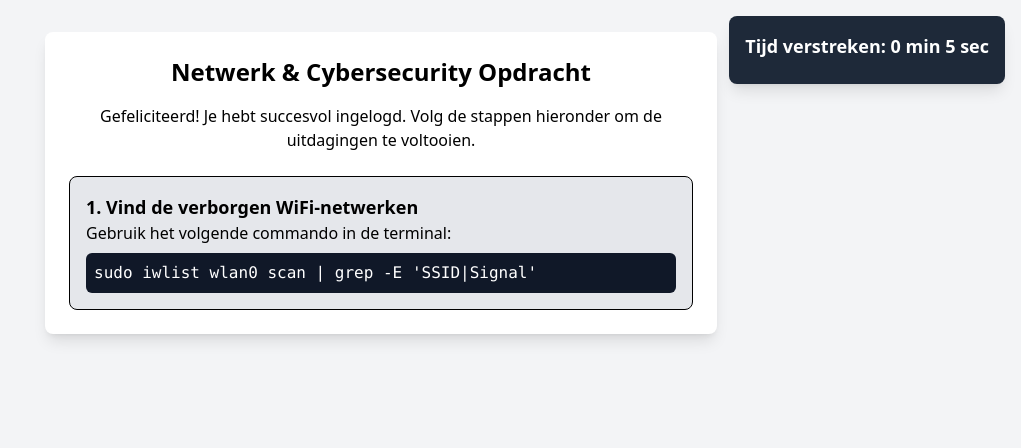
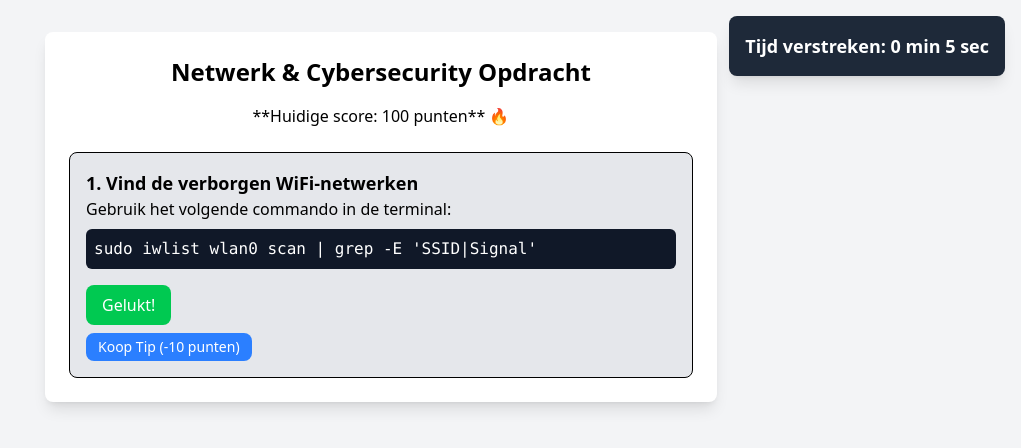
Before and after one commit to nkarimova24/kw1c-proeflesdag, a React (Vite) app: page /opdracht in a window 1280 px wide. Shown: the top 448 px of the page, without its empty margins (259-1280 px from the left). Built offline with nearby package versions, Linux system fonts and the light colour scheme.

Commit message:
verwerking opdrachten

```diff
--- a/src/components/Timer.jsx
+++ b/src/components/Timer.jsx
@@ -1,6 +1,6 @@
 import { useState, useEffect } from "react";
 
-export default function Timer() {
+export default function Timer({ showTips }) {
   const [elapsedTime, setElapsedTime] = useState(0);
   const [tips, setTips] = useState({ tip1: false, tip2: false, tip3: false });
 
@@ -9,7 +9,10 @@ export default function Timer() {
       setElapsedTime((prev) => prev + 1);
     }, 1000);
 
-    const tipTimers = [
+    let tipTimers = [];
+
+    if (showTips) {
+      tipTimers = [
         setTimeout(() => {
           setTips((prev) => ({ ...prev, tip1: true }));
           console.log("💡 Tip: 'admin' is een standaard inlognaam.");
@@ -23,12 +26,13 @@ export default function Timer() {
           console.log("💡 Tip: Bekijk de broncode van de pagina om te zien hoe je kunt inloggen.");
         }, 6 * 60 * 1000),
       ];
+    }
 
     return () => {
       clearInterval(interval);
       tipTimers.forEach(clearTimeout);
     };
-  }, []);
+  }, [showTips]);
 
   const minutes = Math.floor(elapsedTime / 60);
   const seconds = elapsedTime % 60;
@@ -36,11 +40,14 @@ export default function Timer() {
   return (
     <div className="fixed top-4 right-4 bg-gray-800 text-white p-4 rounded-lg shadow-lg">
       <p className="text-lg font-bold">Tijd verstreken: {minutes} min {seconds} sec</p>
+
+      {showTips && (
         <div className="mt-2 space-y-2">
-        {tips.tip1 && <div className="p-2 bg-300 rounded"> - Tip: 'admin' is een standaard inlognaam.</div>}
-        {tips.tip2 && <div className="p-2 bg-300 rounded"> - Tip: Gebruik F12 om de ontwikkelaarstools te openen.</div>}
-        {tips.tip3 && <div className="p-2 bg-300 rounded"> - Tip: Bekijk de broncode van de pagina om te zien hoe je kunt inloggen.</div>}
+          {tips.tip1 && <div className="p-2 bg-yellow-300 rounded">💡 Tip: 'admin' is een standaard inlognaam.</div>}
+          {tips.tip2 && <div className="p-2 bg-yellow-300 rounded">💡 Tip: Gebruik F12 om de ontwikkelaarstools te openen.</div>}
+          {tips.tip3 && <div className="p-2 bg-yellow-300 rounded">💡 Tip: Bekijk de broncode van de pagina om te zien hoe je kunt inloggen.</div>}
         </div>
+      )}
     </div>
   );
 }
--- /dev/null
+++ b/src/components/Tips.jsx
@@ -0,0 +1,32 @@
+import { useState } from "react";
+
+export default function Tips({ taskIndex, taskTip, score, setScore }) {
+  const [bought, setBought] = useState(false);
+
+  // Functie om een tip te kopen
+  const buyTip = () => {
+    if (!bought && score >= 10) {
+      setBought(true);
+      setScore(score - 10);
+    }
+  };
+
+  return (
+    <div>
+      {/* Tip kopen knop (alleen als nog niet gekocht) */}
+      {!bought && (
+        <button
+          className="mt-2 px-3 py-1 bg-blue-500 text-white rounded-lg text-sm"
+          onClick={buyTip}
+        >
+          Koop Tip (-10 punten)
+        </button>
+      )}
+
+      {/* Tip tonen als gekocht */}
+      {bought && (
+        <p className="mt-2 text-sm text-yellow-600">💡 Tip: {taskTip}</p>
+      )}
+    </div>
+  );
+}
--- a/src/pages/ExercisePage.jsx
+++ b/src/pages/ExercisePage.jsx
@@ -1,6 +1,90 @@
+import { useState } from "react";
 import Timer from "../components/Timer";
+import Tips from "../components/Tips";
 
 export default function ExercisePage() {
+  //startscore
+  const [score, setScore] = useState(100);
+
+  //eerste opdracht dat zichtbaar is
+  const [currentTask, setCurrentTask] = useState(0);
+
+  const tasks = [
+    {
+      title: "1. Vind de verborgen WiFi-netwerken",
+      description: "Gebruik het volgende commando in de terminal:",
+      command: "sudo iwlist wlan0 scan | grep -E 'SSID|Signal'",
+      buttonText: "Gelukt!",
+      tip: "Gebruik 'iwlist wlan0 scan' om alle netwerken te zien.",
+    },
+    {
+      title: "2. Maak verbinding met het verborgen WiFi-netwerk (DHCP)",
+      description: "Gebruik de gevonden SSID en verbind handmatig met het WiFi-netwerk via de netwerkinstellingen van Ubuntu. Zorg ervoor dat DHCP is ingeschakeld, zodat je automatisch een IP-adres krijgt toegewezen.",
+      buttonText: "Gelukt!",
+      tip: "vul tip in",
+    },
+    {
+      title: "3. Download en installeer SuperTuxKart",
+      description: "Hiervoor start je de terminal op",
+      description: "Op de computer zit een sticker met het apparaat-ID, en de switch heeft een label met de netwerknaam. Gebruik deze informatie om de juiste instellingen in te vullen.",
+      buttonText: "Gelukt!",
+      tip: "vul tip in",
+    },
+    {
+      title: "4. Verbreek je WiFi-verbinding en sluit de computer aan op de switch",
+      description: "Gebruik een netwerkkabel om je computer te verbinden met de switch op tafel. Zorg ervoor dat je WiFi-verbinding is uitgeschakeld.",
+      description: "Op de computer zit een sticker met het apparaat-ID, en de switch heeft een label met de netwerknaam. Gebruik deze informatie om de juiste instellingen in te vullen.",
+      buttonText: "Gelukt!",
+      tip: "vul tip in",
+    },
+    {
+      title: "5. Wat is een IP-adres en hoe werkt een subnetmask?",
+      description: "Een IP-adres is een uniek nummer dat een apparaat in een netwerk identificeert. Dit adres bestaat uit vier nummers gescheiden door punten (bijv. 192.168.1.10).",
+      description: "Het subnetmask bepaalt welke IP-adressen tot hetzelfde netwerk behoren. Een veelvoorkomend subnetmask is 255.255.255.0, wat betekent dat alle apparaten met een adres dat begint met 192.168.1.x binnen hetzelfde netwerk zitten.",
+      buttonText: "Gelukt!",
+      tip: "vul tip in",
+    },
+    {
+      title: "6. Configureer een statisch IP-adres",
+      description: "Omdat je nu verbonden bent met de switch, moet je een statisch IP-adres instellen.",
+        command: `Ga naar Netwerkinstellingen → Bedrade verbinding
+→ Handmatig configureren.
+
+IP-adres: 192.168.1.X
+(kies een uniek nummer voor X, bijvoorbeeld 10)
+Subnetmasker: 255.255.255.0
+Gateway: 192.168.1.1`,
+      buttonText: "Gelukt!",
+      tip: "vul tip in",
+      },
+      {
+        title: "7. Test je verbinding",
+        description: "Open een terminal en test je verbinding met het volgende commando:",
+        command: 'ping -c 4 192.168.1.1',
+        description: "Als je antwoord krijgt, is de verbinding succesvol.",
+        buttonText: "Gelukt!",
+        tip: "vul tip in",
+      },
+      {
+        title: "8. Start SuperTuxKart in de multiplayer-modus",
+        description: "Start SuperTuxKart en ga naar multiplayer-instellingen.",
+        description: "De eerste speler moet een lokaal netwerkspel hosten. De andere spelers kunnen zich aansluiten met het IP-adres van de host.",
+        buttonText: "Gelukt!",
+        tip: "vul tip in",
+      },
+      {
+      title: "9. Race tegen je klasgenoten!",
+      description: "Als alles goed is ingesteld, kunnen jullie nu tegen elkaar racen. Veel succes!"
+      }
+
+  ];
+
+  const unlockNextTask = () => {
+    if (currentTask < tasks.length - 1) {
+      setCurrentTask(currentTask + 1);
+    }
+  };
+
   return (
     <div className="min-h-screen bg-gray-100 flex flex-col items-center py-8">
       <div className="bg-white p-6 rounded-lg shadow-lg max-w-2xl w-full">
@@ -8,19 +92,43 @@ export default function ExercisePage() {
           Netwerk & Cybersecurity Opdracht
         </h2>
         <p className="text-center mb-6">
-          Gefeliciteerd! Je hebt succesvol ingelogd. Volg de stappen hieronder om de uitdagingen te voltooien.
+          **Huidige score: {score} punten** 🔥
         </p>
 
-        <div className="p-4 border rounded-lg mt-4 bg-gray-200">
-          <h3 className="text-lg font-bold">1. Vind de verborgen WiFi-netwerken</h3>
-          <p>Gebruik het volgende commando in de terminal:</p>
-          <pre className="bg-gray-900 text-white p-2 rounded-md mt-2">
-            sudo iwlist wlan0 scan | grep -E 'SSID|Signal'
-          </pre>
-        </div>
+        {/* Opdrachten weergeven */}
+        {tasks.map((task, index) => (
+          <div
+            key={index}
+            className={`p-4 border rounded-lg mt-4 bg-gray-200 ${
+              index > currentTask ? "hidden" : ""
+            }`}
+          >
+            <h3 className="text-lg font-bold">{task.title}</h3>
+            <p>{task.description}</p>
+            {task.command && (
+              <pre className="bg-gray-900 text-white p-2 rounded-md mt-2">
+                {task.command}
+              </pre>
+            )}
+
+            {/* "Gelukt" knop - alleen tonen bij de huidige opdracht */}
+            {index === currentTask && (
+              <button
+                className="mt-4 px-4 py-2 bg-green-500 text-white rounded-lg"
+                onClick={unlockNextTask}
+              >
+                {task.buttonText}
+              </button>
+            )}
+
+            {/* Tips component */}
+            <Tips taskIndex={index} taskTip={task.tip} score={score} setScore={setScore} />
+          </div>
+        ))}
       </div>
 
-      <Timer />
+      {/* Timer onderaan */}
+      <Timer showTips={false} />
     </div>
   );
 }
--- a/src/pages/LoginPage.jsx
+++ b/src/pages/LoginPage.jsx
@@ -67,7 +67,7 @@ export default function LoginPage() {
         {error && <p className="text-red-500 text-sm mt-3">{error}</p>}
       </div>
 
-      <Timer />
+      <Timer showTips={true} />
       <Attempts attempts={passwordAttempts} />
     </div>
   );
```
Lines whose indentation alone changed are shown as unchanged.
